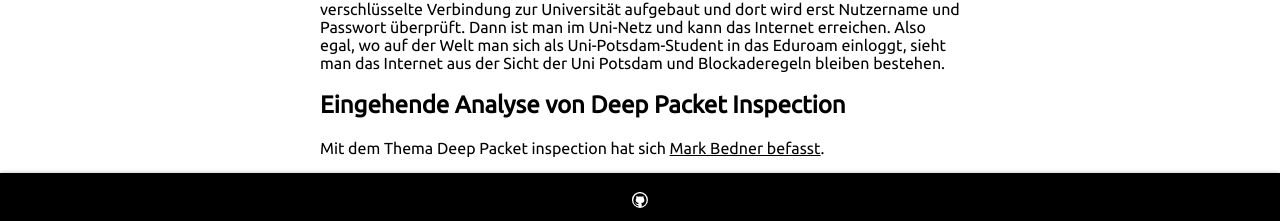
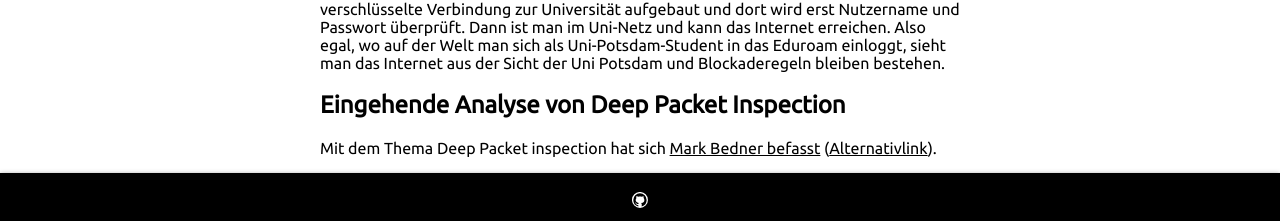
Before and after one commit to niccokunzmann/niccokunzmann.github.io, a Jekyll site: the page built from _posts/2016-06-02-Uni-Potsdam-Zensiert-Das-Internet.md, in a window 1280 px wide and 900 px high, scrolled down 5748 px. Shown: the part 676-897 px from the top of the window. Built offline with Jekyll 4.4.1, drawn with Linux system fonts in a browser that asks for light colours.

Commit message:
+ alternativlink

```diff
--- a/_posts/2016-06-02-Uni-Potsdam-Zensiert-Das-Internet.md
+++ b/_posts/2016-06-02-Uni-Potsdam-Zensiert-Das-Internet.md
@@ -256,4 +256,4 @@ Also egal, wo auf der Welt man sich als Uni-Potsdam-Student in das Eduroam einlo
 
 ## Eingehende Analyse von Deep Packet Inspection
 
-Mit dem Thema Deep Packet inspection hat sich [Mark Bedner befasst](http://kobra.bibliothek.uni-kassel.de/bitstream/urn:nbn:de:hebis:34-2009113031192/5/BednerDeepPacketInspection.pdf).
+Mit dem Thema Deep Packet inspection hat sich [Mark Bedner befasst](http://kobra.bibliothek.uni-kassel.de/bitstream/urn:nbn:de:hebis:34-2009113031192/5/BednerDeepPacketInspection.pdf) ([Alternativlink](https://github.com/niccokunzmann/uploads/raw/master/blog/BednerDeepPacketInspection.pdf)).
```
